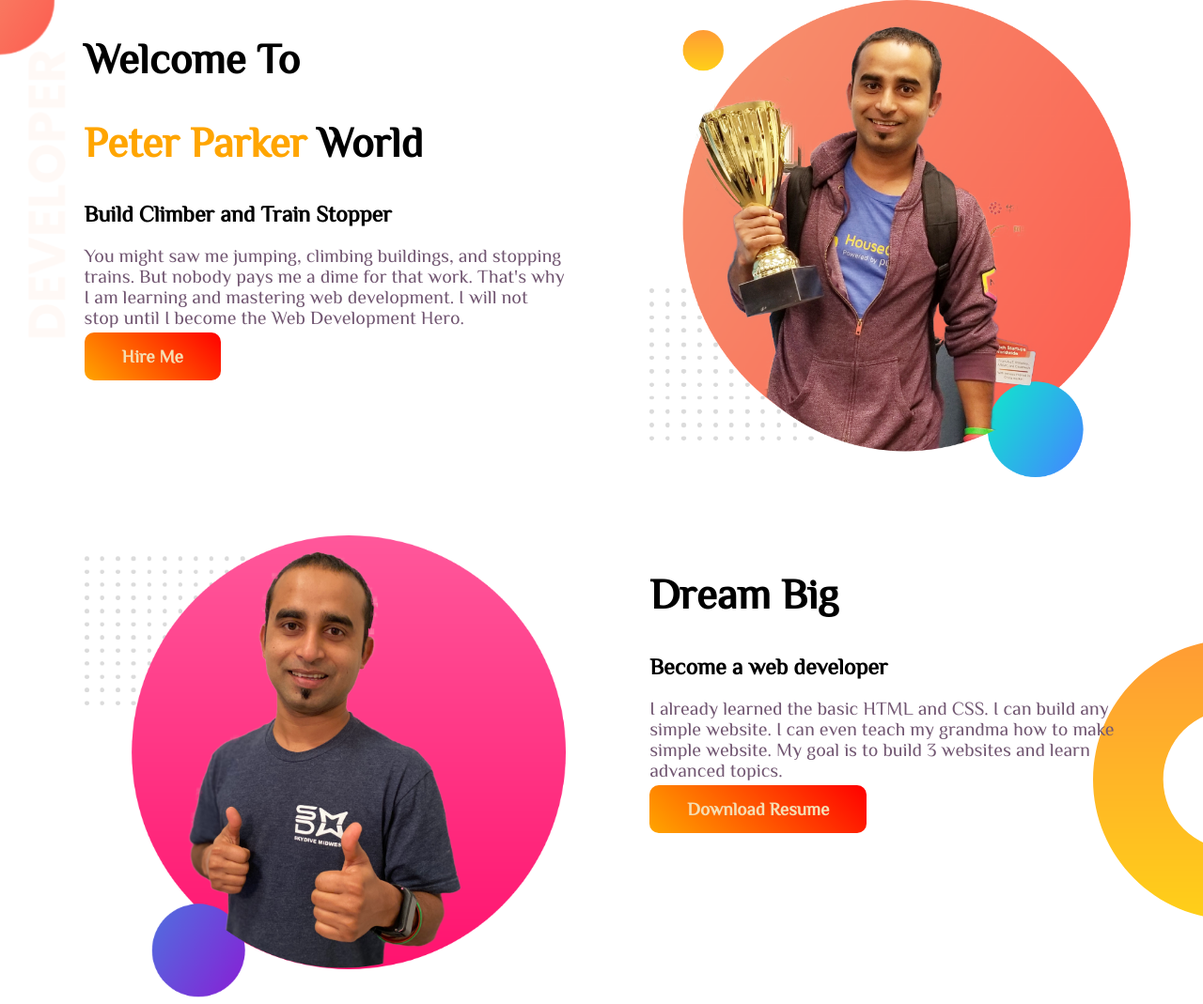
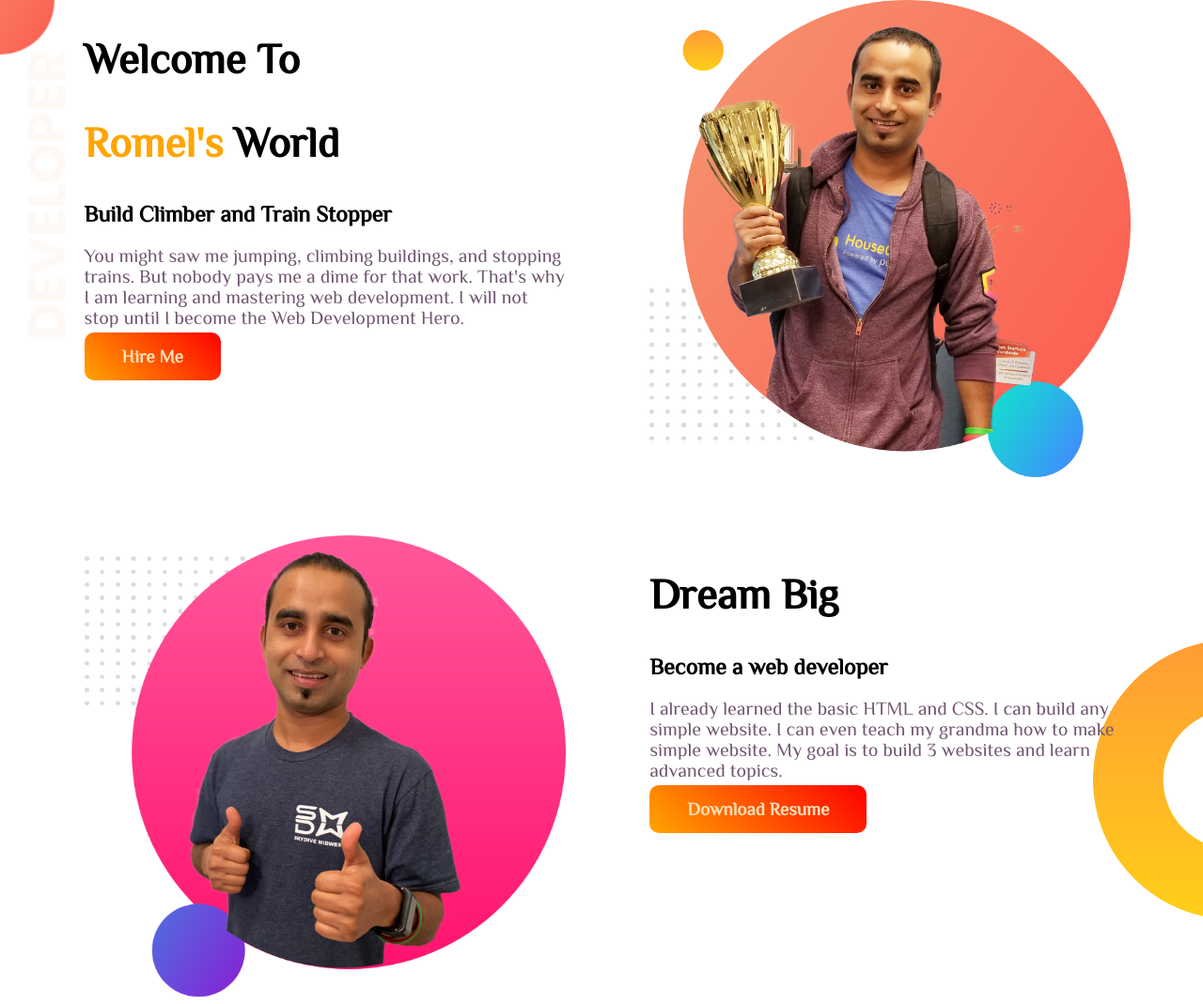
Before and after one commit to Romel07/my-portfolio-old, a plain HTML site: page index.html in a window 1280 px wide. Shown: the top 1069 px of the page at 94% size. Drawn offline with Linux system fonts and the light colour scheme.

Commit message:
changed h1 tag content in top banner section

```diff
--- a/index.html
+++ b/index.html
@@ -12,7 +12,7 @@
     <section class="top-banner">
         <div class="half-width">
             <h1>Welcome To</h1>
-            <h1 ><span class="orange-color"> Peter Parker</span> World</h1>
+            <h1 ><span class="orange-color"> Romel's</span> World</h1>
             <h2>Build Climber and Train Stopper</h2>
             <p>You might saw me jumping, climbing buildings, and stopping trains. But nobody pays me a dime for that work. That's why I am learning and mastering web development. I will not stop until I become the Web Development Hero.</p>
             <a class="link-button" target="_blank" href="https://github.com/Romel07">Hire Me</a>
```
